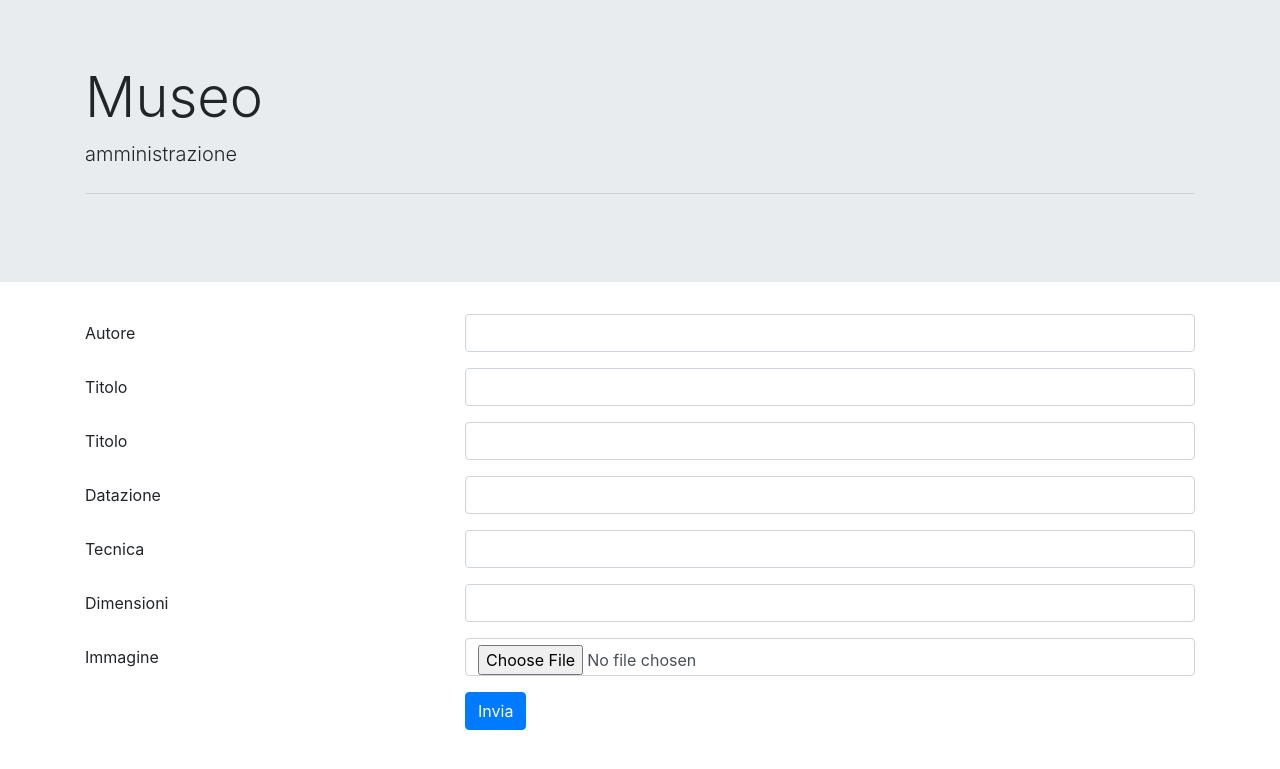
After one commit to sarassoroberto/corso_web_programmer_maggio_2019, a PHP site: page /_docs/html_layout_partenza/inserimento_opera_view.html in a window 1280 px wide. The commit adds this page. Shown: the top 769 px of the page. Run offline with PHP 8.4, Linux system fonts and the light colour scheme; some libraries are stand-ins or nearby versions.

```diff
--- /dev/null
+++ b/04 - mao-project_oop/_docs/html_layout_partenza/inserimento_opera_view.html
@@ -0,0 +1,81 @@
+<!DOCTYPE html>
+<html lang="en">
+<head>
+<meta charset="UTF-8">
+<meta name="viewport" content="width=device-width, initial-scale=1.0">
+<meta http-equiv="X-UA-Compatible" content="ie=edge">
+<link rel="stylesheet" href="https://cdnjs.cloudflare.com/ajax/libs/twitter-bootstrap/4.3.1/css/bootstrap.min.css">
+<link rel="stylesheet" href="https://cdnjs.cloudflare.com/ajax/libs/font-awesome/5.8.2/css/all.min.css">
+<link rel="stylesheet" href="style.css">
+<title>Inserimento Form</title>
+</head>
+<body>
+<div class="jumbotron jumbotron-fluid">
+    <div class="container">
+        <h1 class="display-4">Museo</h1>
+        <p class="lead">amministrazione</p>
+        <hr class="my-4">
+    </div>
+</div>
+<div class="container">
+
+        <form>
+                <div class="form-group row">
+                  <label for="Autore" class="col-4 col-form-label">Autore</label>
+                  <div class="col-8">
+                    <input id="Autore" name="Autore" type="text" class="form-control">
+                  </div>
+                </div>
+                <div class="form-group row">
+                  <label for="Titolo" class="col-4 col-form-label">Titolo</label>
+                  <div class="col-8">
+                    <input id="Titolo" name="Titolo" type="text" class="form-control">
+                  </div>
+                </div>
+
+                <div class="form-group row">
+                        <label for="Titolo" class="col-4 col-form-label">Titolo</label>
+                        <div class="col-8">
+                          <input id="Titolo" name="Titolo" type="text" class="form-control">
+                        </div>
+                </div>
+                <div class="form-group row">
+                        <label for="Datazione" class="col-4 col-form-label">Datazione</label>
+                        <div class="col-8">
+                          <input id="Datazione" name="Datazione" type="text" class="form-control">
+                        </div>
+                </div>
+                <div class="form-group row">
+                        <label for="Tecnica" class="col-4 col-form-label">Tecnica</label>
+                        <div class="col-8">
+                          <input id="Tecnica" name="Tecnica" type="text" class="form-control">
+                        </div>
+                </div>
+
+                <div class="form-group row">
+                        <label for="Dimensioni" class="col-4 col-form-label">Dimensioni</label>
+                        <div class="col-8">
+                          <input id="Dimensioni" name="Dimensioni" type="text" class="form-control">
+                        </div>
+                </div>
+
+                <div class="form-group row">
+                        <label for="Dimensioni" class="col-4 col-form-label">Immagine</label>
+                        <div class="col-8">
+                          <input id="Immagine" name="Immagine" type="file" class="form-control">
+                        </div>
+                </div>
+
+                <div class="form-group row">
+                  <div class="offset-4 col-8">
+                    <button name="submit" type="submit" class="btn btn-primary">Invia</button>
+                  </div>
+                </div>
+        </form>
+
+</div>
+<script src="https://cdnjs.cloudflare.com/ajax/libs/jquery/3.4.1/jquery.slim.min.js"></script>
+<script src="https://cdnjs.cloudflare.com/ajax/libs/popper.js/1.15.0/umd/popper.min.js"></script>
+<script src="https://cdnjs.cloudflare.com/ajax/libs/twitter-bootstrap/4.3.1/js/bootstrap.min.js"></script>
+</body>
+</html>
--- a/04 - mao-project_oop/class/Validator.php
+++ b/04 - mao-project_oop/class/Validator.php
@@ -46,7 +46,7 @@ class Validator{
     public static function required($data):bool
     {
         $data = self::base($data);
-
+        var_dump(empty($data));
         // empty restituisce true se la stringa e nulla
         // empty('') --> true, empty(' ') --> false,  empty('ciao') --> false
         // quindi per avere l'effetto voluto devo negare con !
```
Also changed, not shown: 04 - mao-project_oop/_docs/note_validazione.md (added, +22 -0 lines), 04 - mao-project_oop/controller/admin/inserimentio_opera.php (+11 -8 lines), 04 - mao-project_oop/view/admin/inserimento_opera_view.php (+10 -7 lines).
